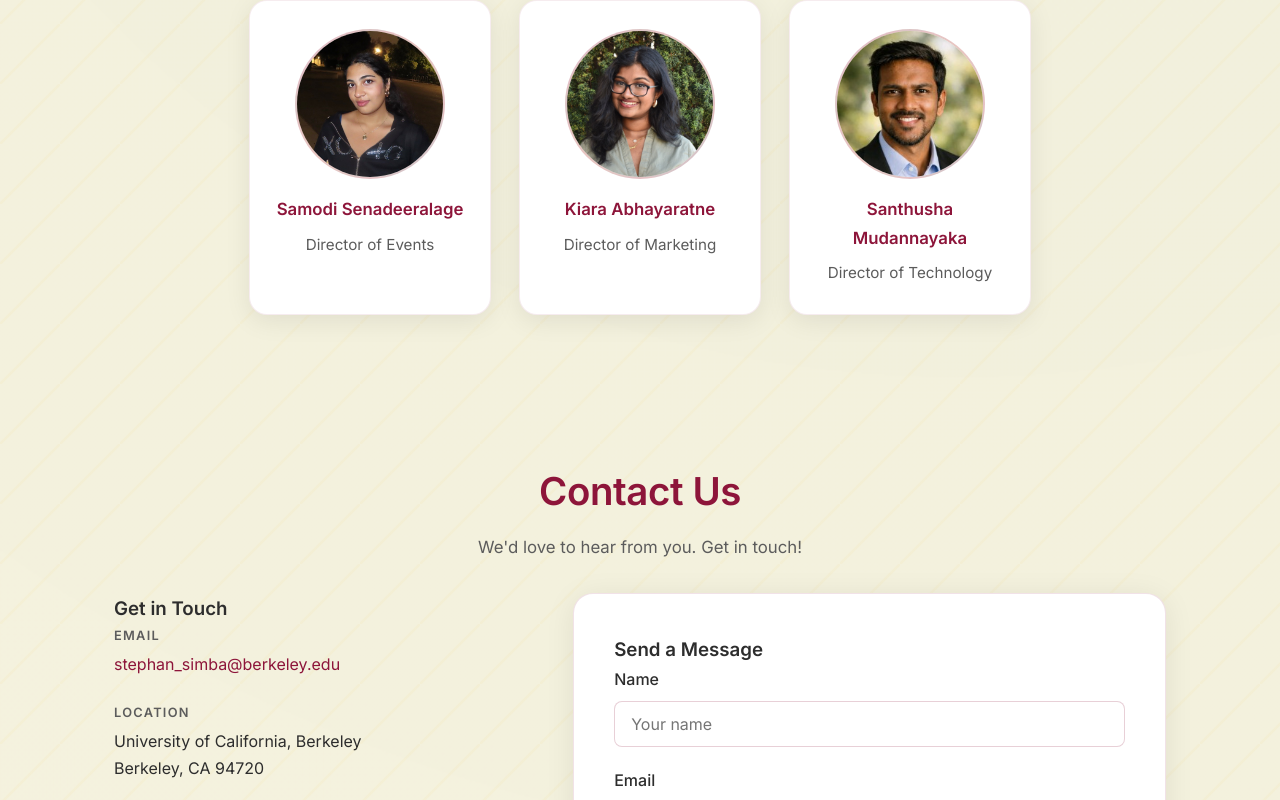
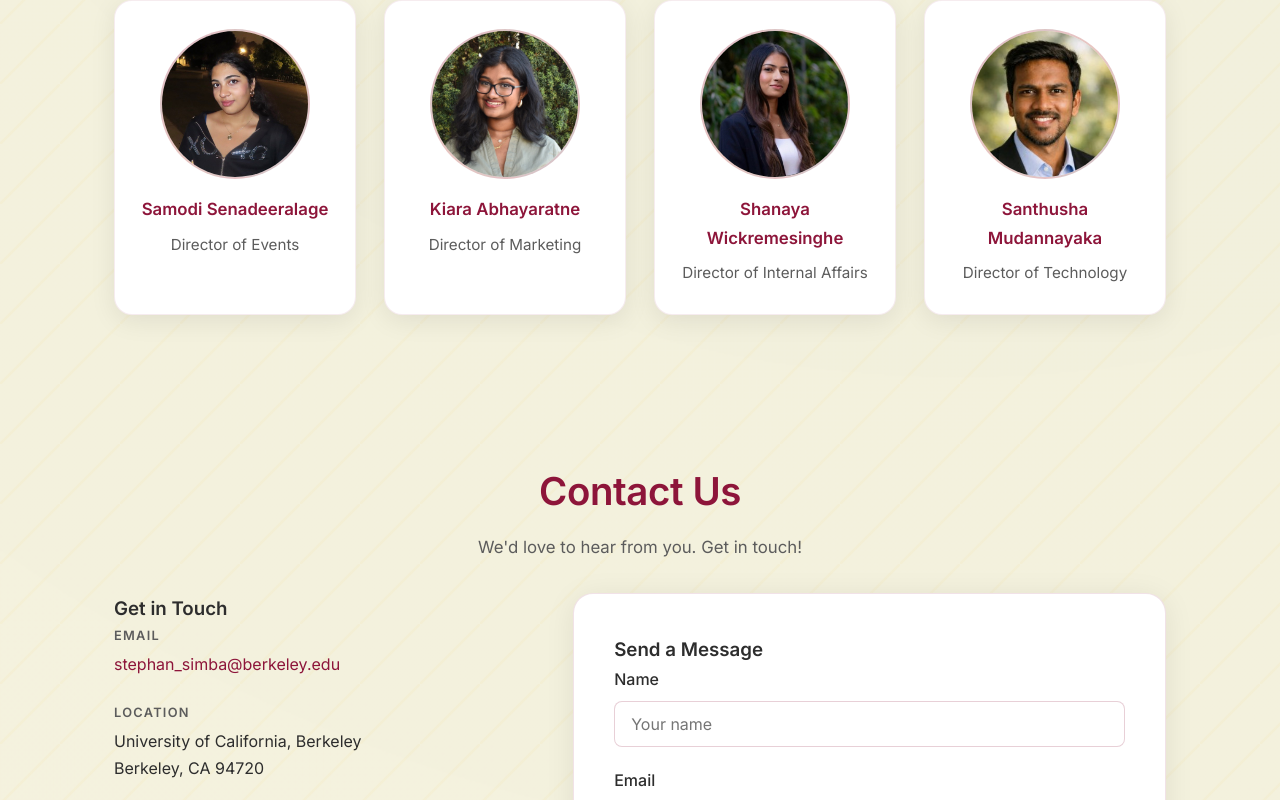
Before and after one commit to Santhusha-bit/SriLankansAtBerkeley, a React (Vite) app: page / in a window 1280 px wide. Shown: the part 8376-9176 px from the top of the page. Built offline with nearby package versions, Linux system fonts and the light colour scheme.

Commit message:
Director of Affairs photo update

```diff
--- a/src/pages/Home.jsx
+++ b/src/pages/Home.jsx
@@ -21,6 +21,7 @@ import teamTreasurer from '../../images/team/treasurer.jpg'
 import teamMarketing from '../../images/team/marketing.jpg'
 import teamTech from '../../images/team/tech.jpg'
 import teamEvents from '../../images/team/events.jpg'
+import teamAffairs from '../../images/team/affairs.jpeg'
 import { blogPosts } from '../data/blogPosts'
 
 // Ensures ESLint counts `motion` as used (JSX tags alone may not).
@@ -67,6 +68,7 @@ const executiveTeam = [
   { name: 'Dylan Jayalath', role: 'Treasurer', initials: 'ET', photo: teamTreasurer },
   { name: 'Samodi Senadeeralage', role: 'Director of Events', initials: 'SS', photo: teamEvents },
   { name: 'Kiara Abhayaratne', role: 'Director of Marketing', initials: 'EC', photo: teamMarketing },
+  { name: 'Shanaya Wickremesinghe', role: 'Director of Internal Affairs', initials: 'IA', photo: teamAffairs },
   { name: 'Santhusha Mudannayaka', role: 'Director of Technology', initials: 'CL', photo: teamTech },
 ]
 
```
Also changed, not shown: images/team/affairs.jpeg (added).
